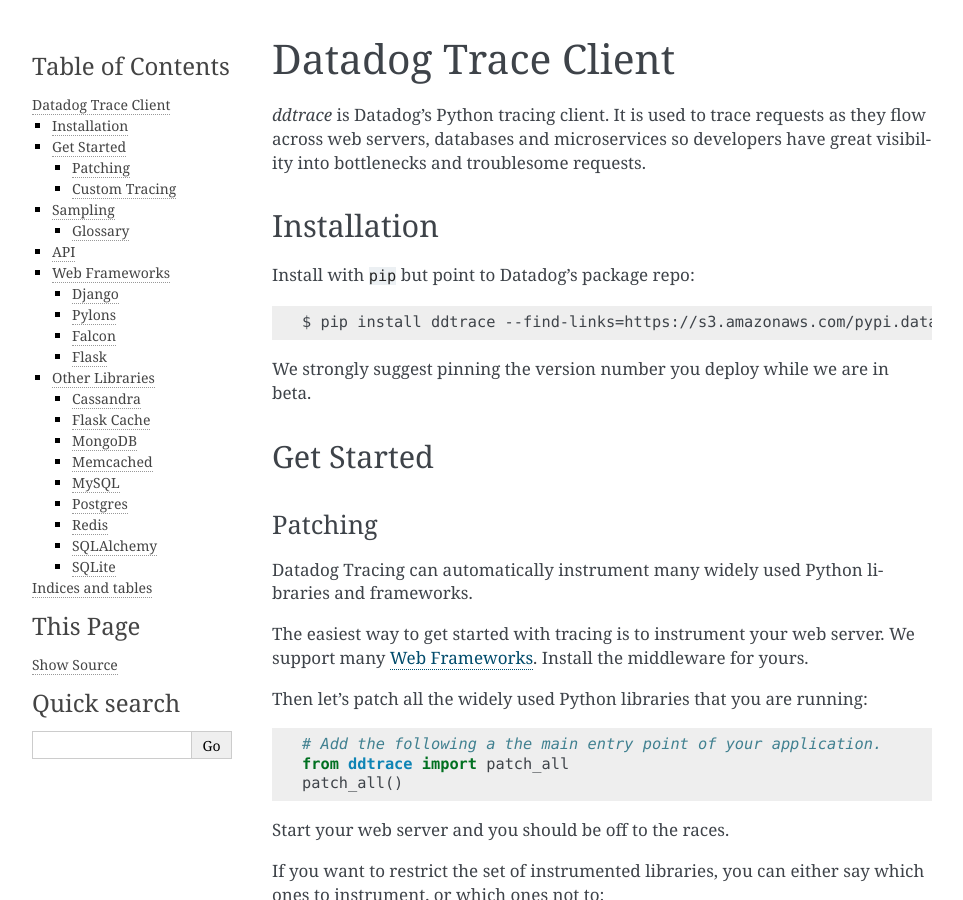
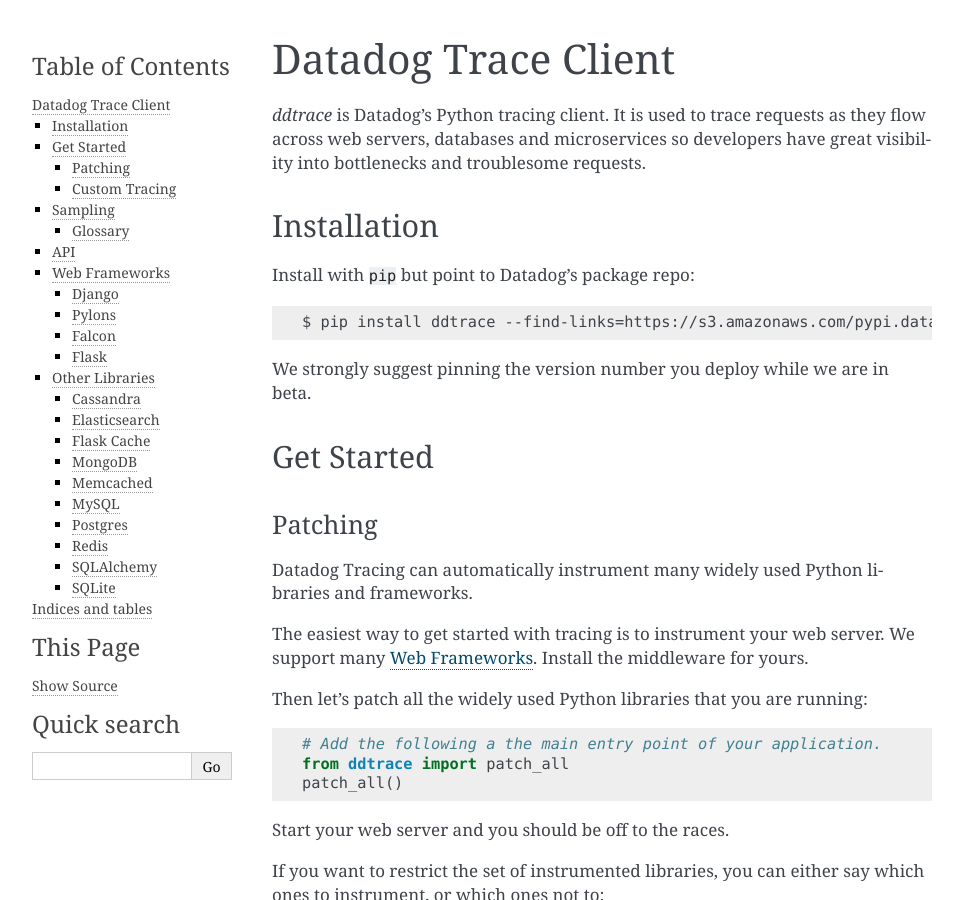
Before and after one commit to korniltsev-grafanista/pyroscope-python, a Sphinx documentation site: the page built from docs/index.rst, in a window 1280 px wide and 900 px high. Shown: the whole window, without its empty margins (148-1111 px from the left). Built offline with Sphinx 7.4.7, drawn with Linux system fonts in a browser that asks for light colours.

Commit message:
Add ES to documentation index
Upstream-Commit: afa18c3474a502198d78c7b5a8708c398463c43c

```diff
--- a/docs/index.rst
+++ b/docs/index.rst
@@ -172,6 +172,11 @@
 
 .. automodule:: ddtrace.contrib.cassandra
 
+Elasticsearch
+~~~~~~~~~~~~~
+
+.. automodule:: ddtrace.contrib.elasticsearch
+
 Flask Cache
 ~~~~~~~~~~~
 
```
